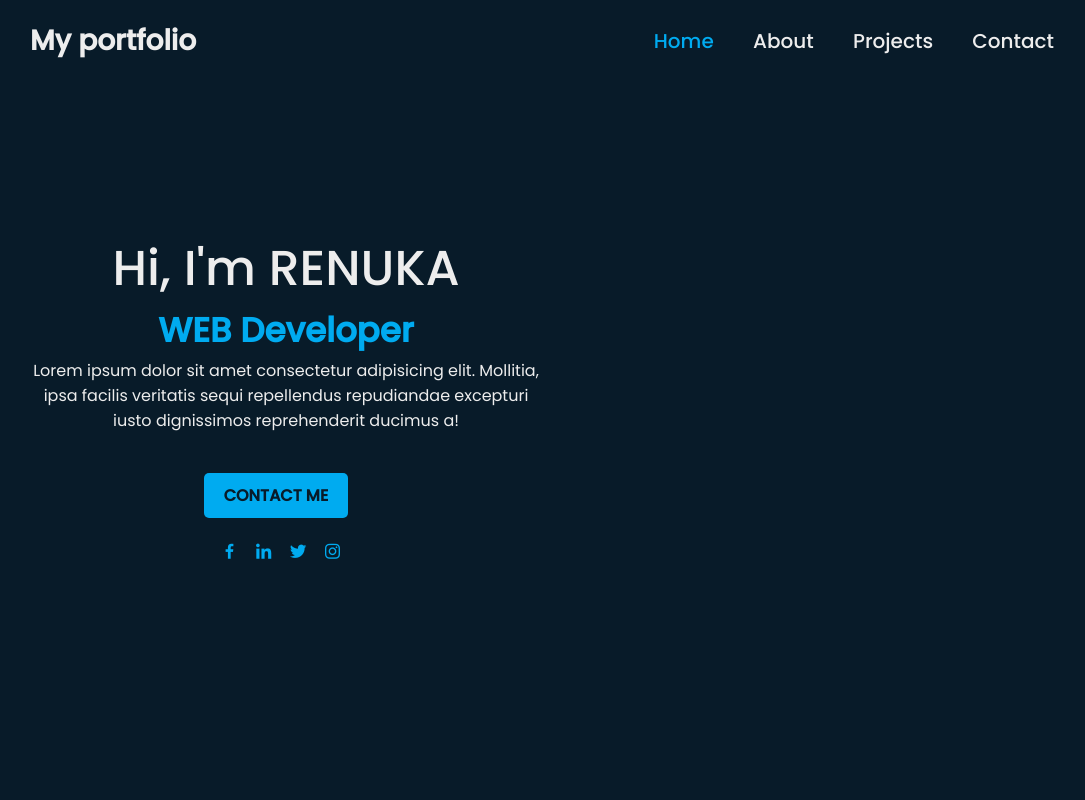
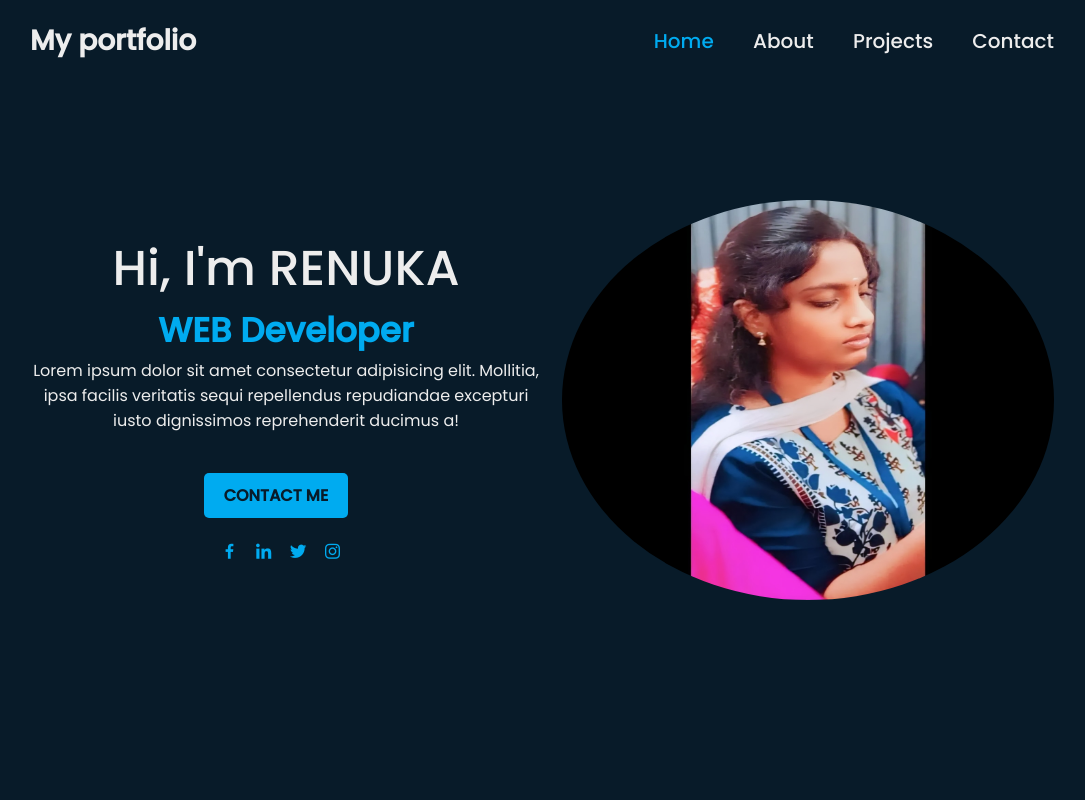
Before and after one commit to Renuka27-code/portfolio1, a plain HTML site: page index.html in a window 1280 px wide. Shown: the top 800 px of the page, without its empty margins (98-1183 px from the left). Drawn offline with nearby package versions, Linux system fonts and the light colour scheme.

Commit message:
Update index.html

```diff
--- a/index.html
+++ b/index.html
@@ -283,7 +283,7 @@
                 <a href="#"><i class='bx bxl-instagram'></i></a>
             </div>
         </div>
-        <img class="image" src="renuk.jpg"
+        <img class="image" src="renuka.jpg"
      alt="image" style="width: 500px; height: 400px; border-radius: 50%;">
 
     </section>
```
